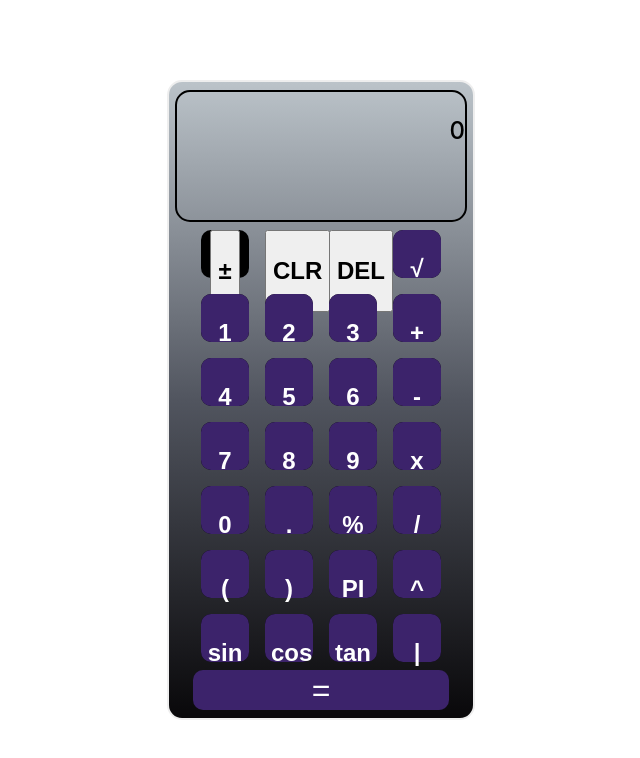
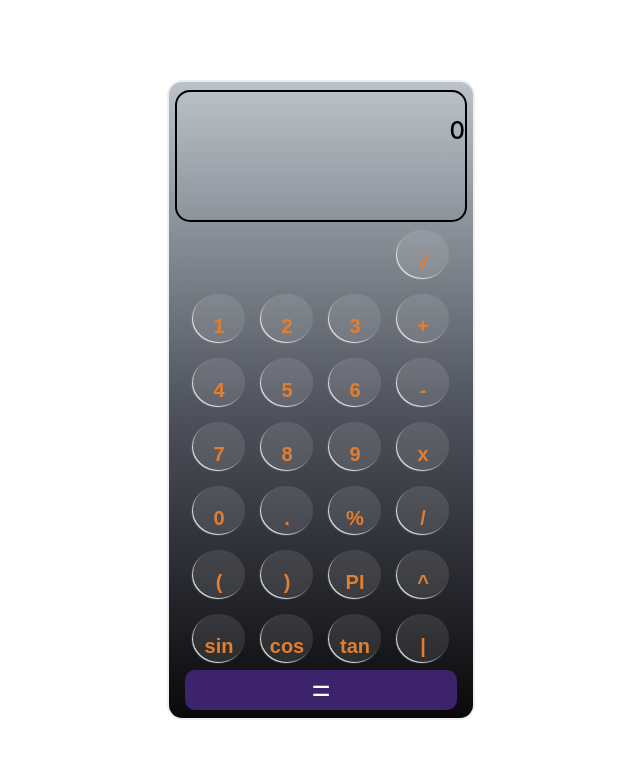
Before and after one commit to xennia316/Practice, a React (Create React App) app in the folder client/: page / in a window 1280 px wide. Shown: the top 758 px of the page, without its empty margins (319-959 px from the left). Built offline with nearby package versions, Linux system fonts and the light colour scheme.

Commit message:
button tweaks

```diff
--- a/client/src/Buttons/button.module.css
+++ b/client/src/Buttons/button.module.css
@@ -1,23 +1,32 @@
 .buttonBody {
-    background-color: black;
-    width: 3rem;
+    width: 3.25rem;
     height: 3rem;
-    border-radius: 10px;
+    border-radius: 50%;
     margin: .5rem;
 }
 
-.button {
+.button,
+.button1 {
     height: 100%;
     width: 100%;
-    background-color: rgb(60, 35, 107);
+    bbackdrop-filter: blur(10px) saturate(180%);
+    -webkit-backdrop-filter: blur(10px) saturate(180%);
+    background-color: rgba(255, 255, 255, 0.1);
+    border: 1px solid rgba(209, 213, 219, 0.3);
+    box-shadow: -1px 1px 1px #E4E7E8;
     color: #fff;
-    border-radius: 10px;
+    border-radius: 50%;
     border: none;
     text-align: center;
 }
 
+.button1 {
+    display: none;
+}
+
 .buttonText {
-    font-size: 24px;
+    font-size: 20px;
     font-weight: 700;
+    color: #e37d2f;
     text-align: center;
 }
```
